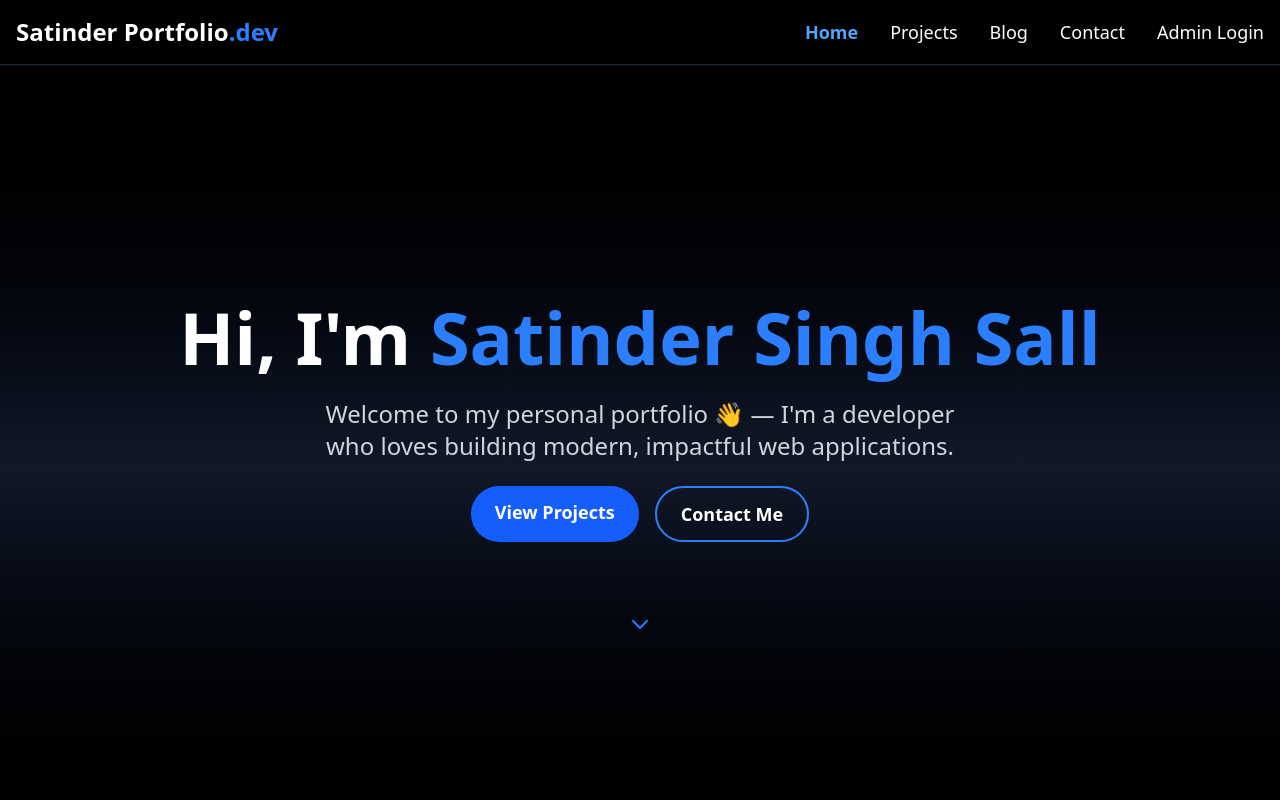
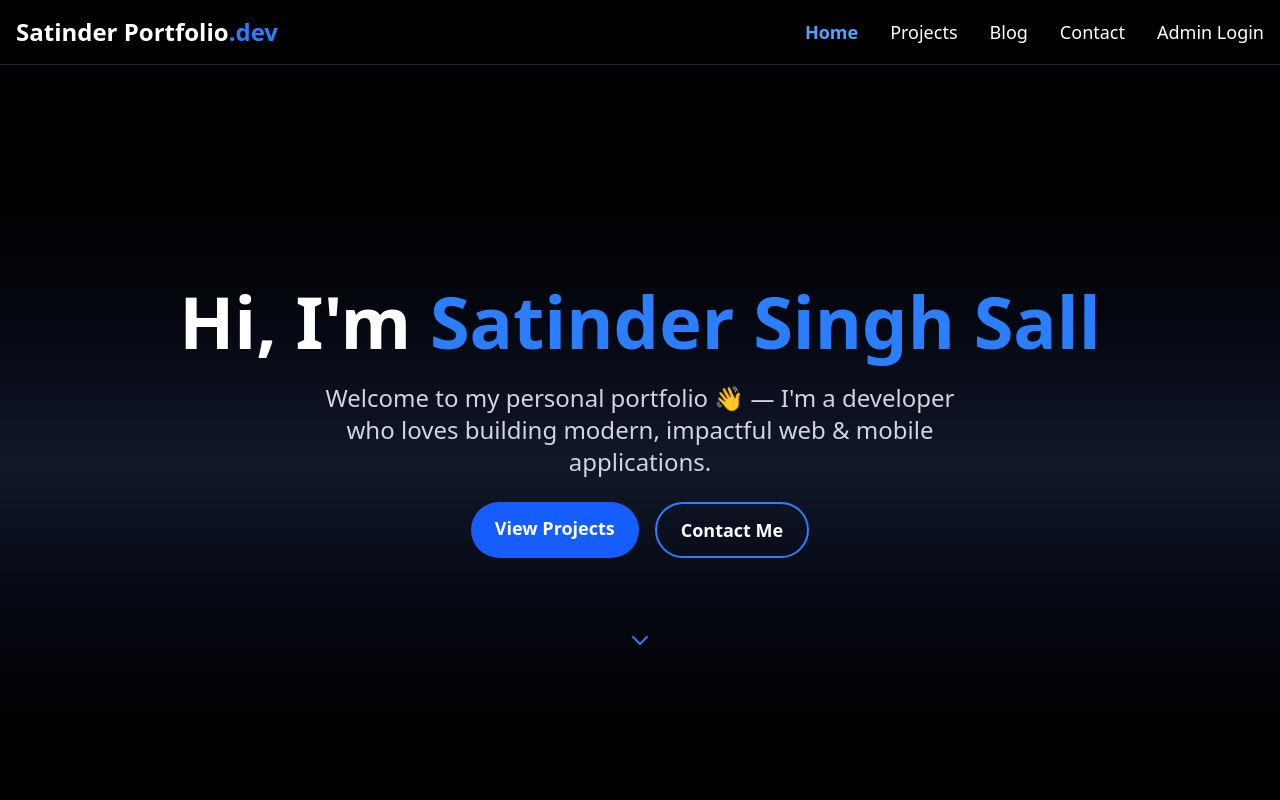
Before and after one commit to SatinderSinghSall/Satinder-Portfolio, a React (Vite) app: page / in a window 1280 px wide. Shown: the top 800 px of the page. Built offline with nearby package versions, Linux system fonts and the light colour scheme; no server answers.

Commit message:
Improved the UI of Blog Post panel. (Admin + Users)

```diff
--- a/src/pages/Home.jsx
+++ b/src/pages/Home.jsx
@@ -15,7 +15,7 @@ export default function Home() {
         {/* Subtitle */}
         <p className="text-lg md:text-2xl max-w-2xl mb-6 text-gray-300">
           Welcome to my personal portfolio 👋 — I'm a developer who loves
-          building modern, impactful web applications.
+          building modern, impactful web & mobile applications.
         </p>
 
         {/* Call-to-Action Buttons */}
```
